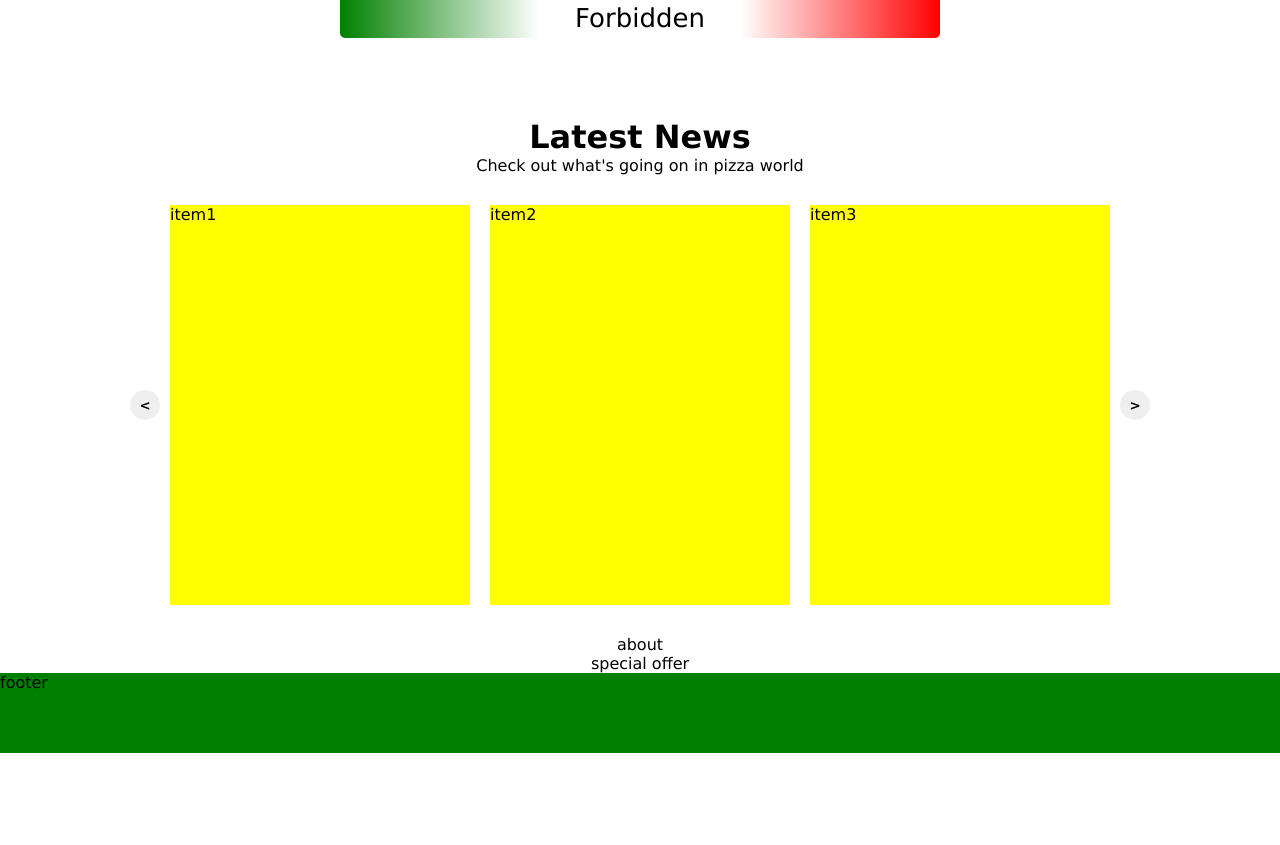
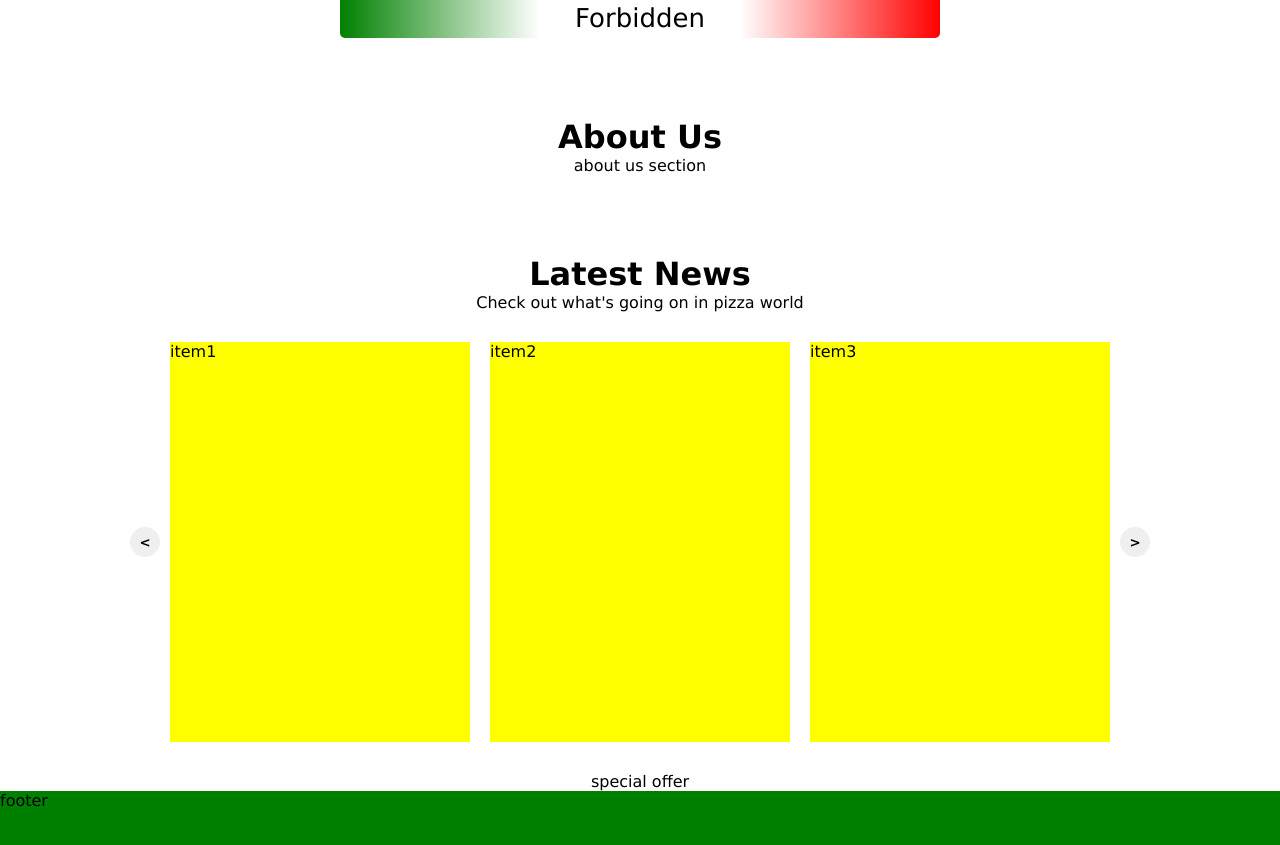
Before and after one commit to michudud/Pizza-System, a React (Vite) app: page / in a window 1280 px wide. Shown: the part 2779-3624 px from the top of the page. Before the commit the page ends 3532 px from the top, so only its background shows below. Built offline with nearby package versions, Linux system fonts and the light colour scheme.

Commit message:
add about section

```diff
--- /dev/null
+++ b/src/pages/HomePage/AboutSection/AboutSection.jsx
@@ -0,0 +1,15 @@
+import "./AboutSection.style.css";
+
+const AboutSection = () => {
+  return (
+    <div className="AboutSection">
+      <div className="content">
+        <div className="description">
+          <h1>About Us</h1>
+          <p>about us section</p>
+        </div>
+      </div>
+    </div>
+  );
+};
+export default AboutSection;
--- /dev/null
+++ b/src/pages/HomePage/AboutSection/AboutSection.style.css
@@ -0,0 +1,19 @@
+.AboutSection {
+  display: flex;
+  justify-content: center;
+  margin: 0 100px;
+  margin: 20px;
+}
+
+.AboutSection .content {
+  display: flex;
+  flex-direction: column;
+  justify-content: center;
+}
+
+.AboutSection .description {
+  display: flex;
+  flex-direction: column;
+  align-items: center;
+  margin: 20px;
+}
--- /dev/null
+++ b/src/pages/HomePage/AboutSection/index.js
@@ -0,0 +1,2 @@
+import AboutSection from "./AboutSection";
+export default AboutSection;
--- a/src/pages/HomePage/HomePage.jsx
+++ b/src/pages/HomePage/HomePage.jsx
@@ -4,6 +4,7 @@ import Footer from "./../../components/Footer";
 import WelcomeSection from "./WelcomeSection";
 import MenuSection from "./MenuSection";
 import NewsSection from "./NewsSection";
+import AboutSection from "./AboutSection";
 
 const HomePage = () => {
   return (
@@ -12,8 +13,8 @@ const HomePage = () => {
       <div className="PageContent">
         <WelcomeSection />
         <MenuSection />
+        <AboutSection />
         <NewsSection />
-        <div>about</div>
         <div>special offer</div>
       </div>
       <Footer />
```
